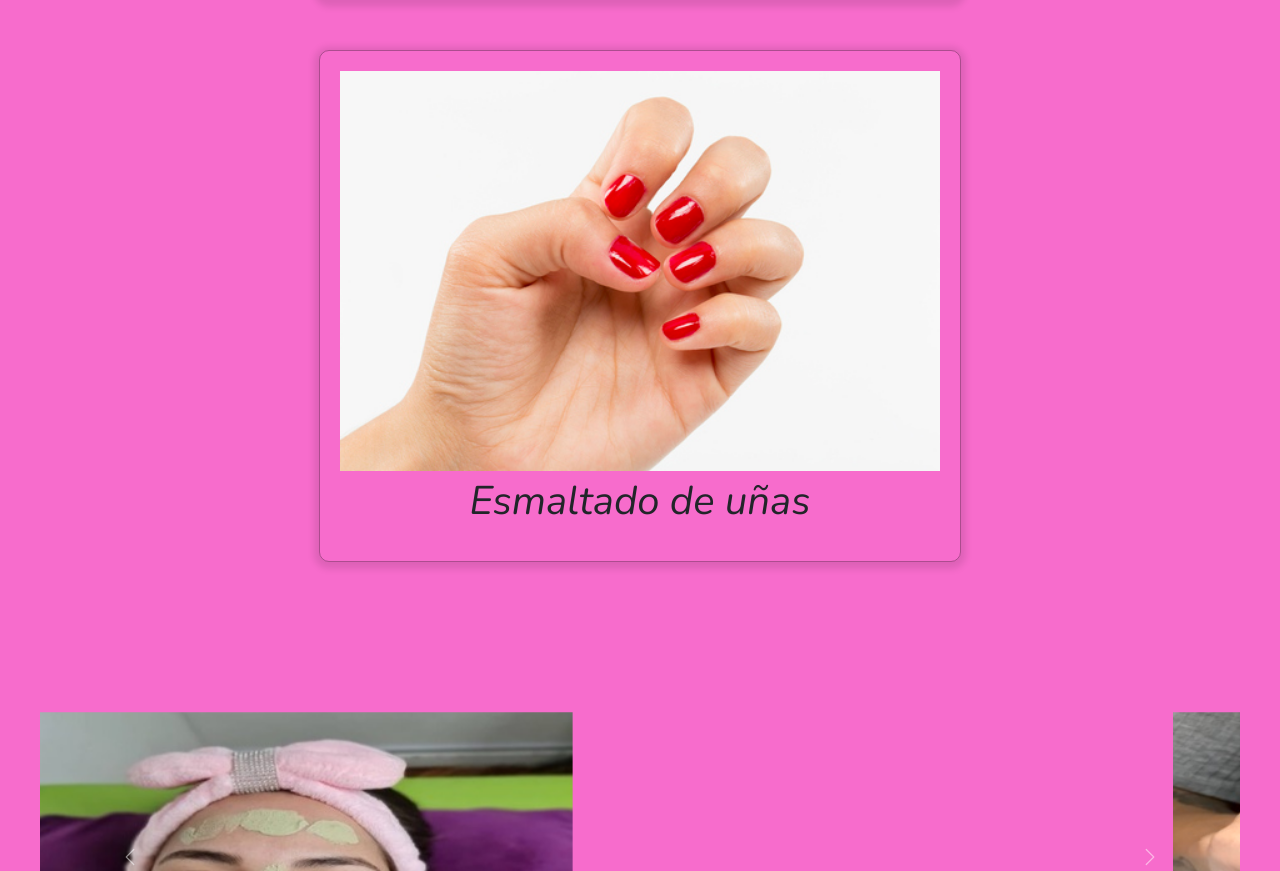
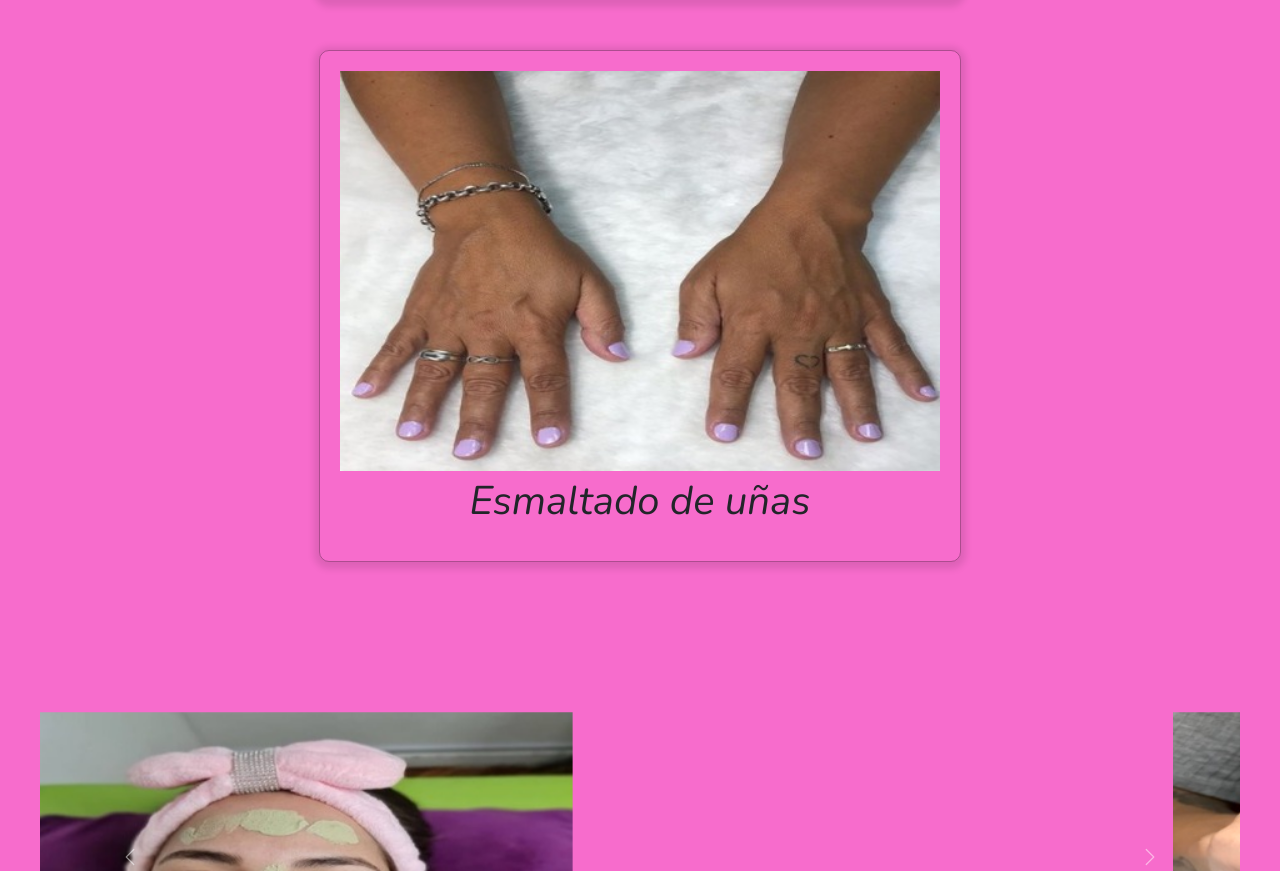
Before and after one commit to gonzaalt/primer-repositorio, a plain HTML site: page pages/clientas.html in a window 1280 px wide. Shown: the part 1822-2693 px from the top of the page. Drawn offline with nearby package versions, Linux system fonts and the light colour scheme.

Commit message:
nueva imagen

```diff
--- a/pages/clientas.html
+++ b/pages/clientas.html
@@ -62,7 +62,7 @@
 
   <div data-aos="flip-left" data-aos-duration="1000" class="cards tarjeta__hover aos-init">
 
-    <img src="../multimedia/uñas.jpg" alt="Uñas">
+    <img src="../multimedia/t3.jpg" alt="Uñas">
     <p>Esmaltado de uñas </p>
 
   </div>
```
